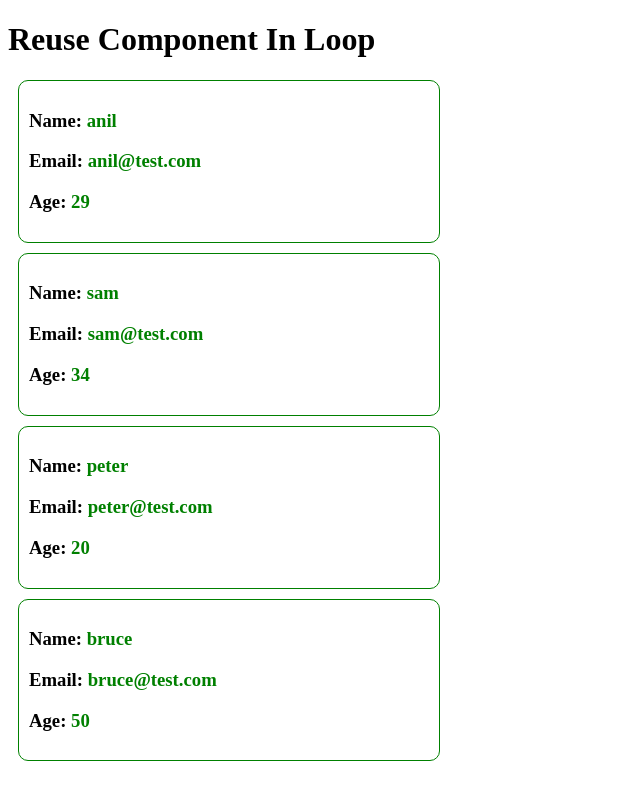
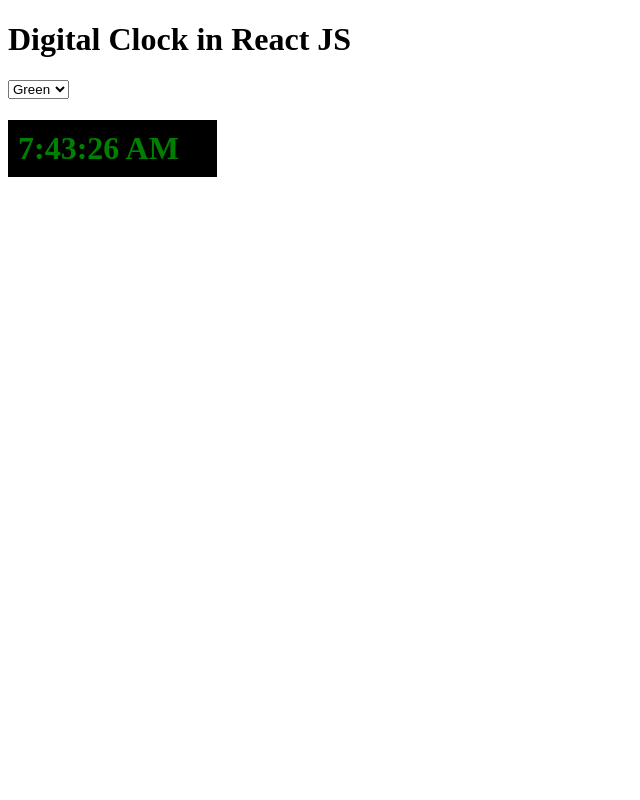
Before and after one commit to ShahbazAslam-786/React-Blog, a React (Vite) app: page / in a window 1280 px wide. Shown: the whole page, without its empty margins (0-640 px from the left). Built offline with nearby package versions, Linux system fonts and the light colour scheme.

Commit message:
Digital Clock in React JS

```diff
--- a/src/App.jsx
+++ b/src/App.jsx
@@ -1,42 +1,18 @@
-import User from "./user";
+import { useState } from "react";
+import Clock from "./Clock";
 
 function App () {
-  const userData = [
-    {
-      name: "anil",
-      email: "anil@test.com",
-      age: "29",
-      id: 1
-    },
-    {
-      name: "sam",
-      email: "sam@test.com",
-      age: "34",
-      id: 2
-    },
-    {
-      name: "peter",
-      email: "peter@test.com",
-      age: "20",
-      id: 3
-    },
-    {
-      name: "bruce",
-      email: "bruce@test.com",
-      age: "50",
-      id: 4
-    }
-  ]
-  return (
+const [color, setColor] =useState("green")
+  return(
     <div>
-      <h1>Reuse Component In Loop</h1>
-      {
-        userData.map((user) => (
-          <div key={user.id}>
-            <User user={user}/>
-          </div>
-        ))
-      }
+      <h1>Digital Clock in React JS</h1>
+      <select onChange={(event)=> setColor(event.target.value)}>
+        <option value="green">Green</option>
+        <option value="yellow">Yellow</option>
+        <option value="blue">Blue</option>
+        <option value="red">Red</option>
+      </select>
+      <Clock color={color}/>
     </div>
   )
 }
--- /dev/null
+++ b/src/Clock.jsx
@@ -0,0 +1,15 @@
+import { useEffect, useState } from "react";
+
+const Clock = ({color}) => {
+    const [time, setTime] =useState(0)
+    useEffect (() => {
+        setInterval(() => {
+         setTime(new Date().toLocaleTimeString())
+        },1000)
+    },[])
+    return (
+            <h1 style={{color:color, backgroundColor:"#000", width:"189px", padding:"10px", border:"5px"}}>{time}</h1>
+    )
+}
+
+export default Clock;
--- a/src/user.jsx
+++ /dev/null
@@ -1,17 +0,0 @@
-const User = ({user}) => {
-    return (
-        <div style={{
-            border:"1px solid green",
-            padding: "10px",
-            margin:"10px",
-            width:"400px",
-            borderRadius: "10px"
-        }}>
-            <h3>Name: <span style={{color:"green"}}>{user.name}</span></h3>
-            <h3>Email: <span style={{color:"green"}}>{user.email}</span></h3>
-            <h3>Age: <span style={{color:"green"}}>{user.age}</span></h3>
-        </div>
-    )
-}
-
-export default User;
```
